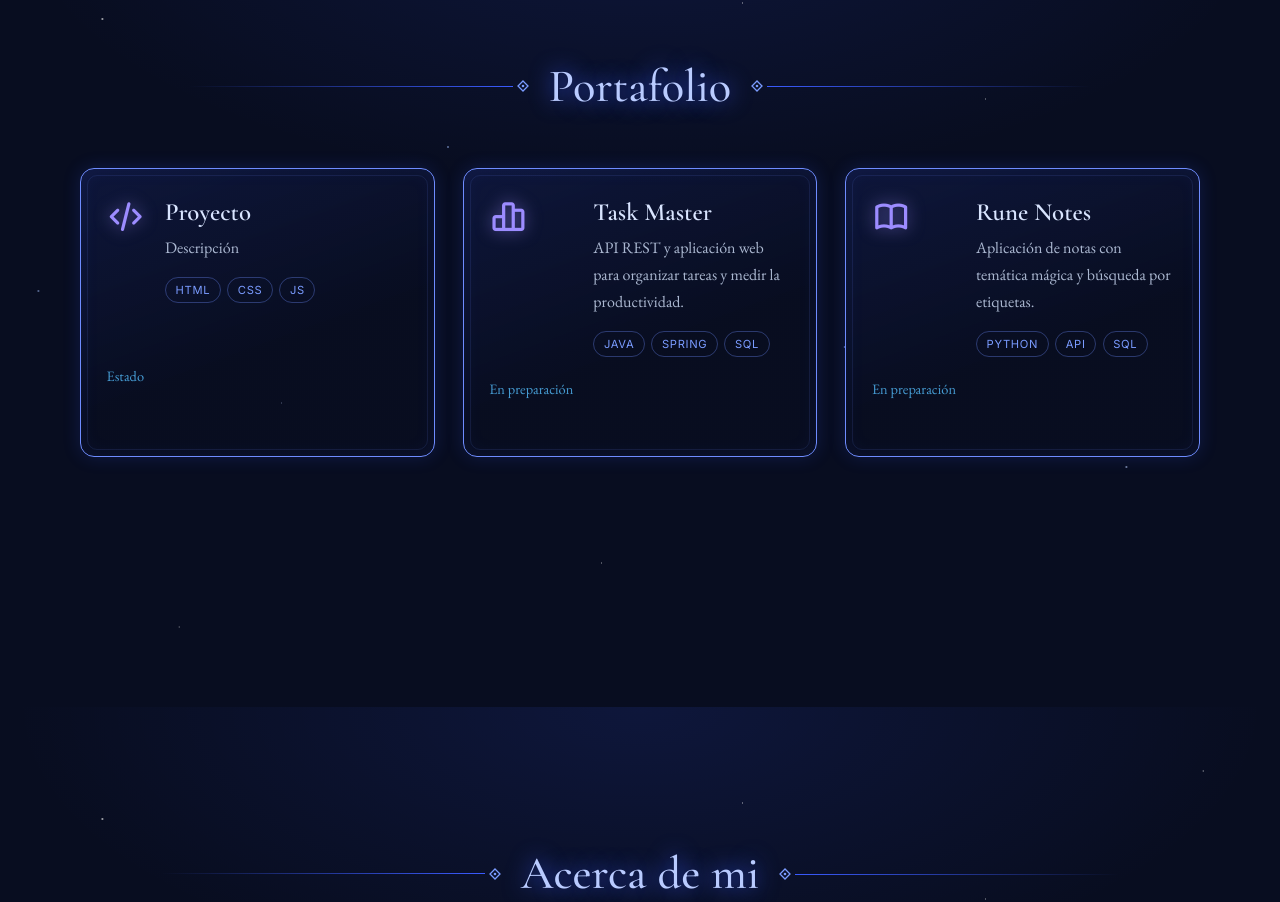
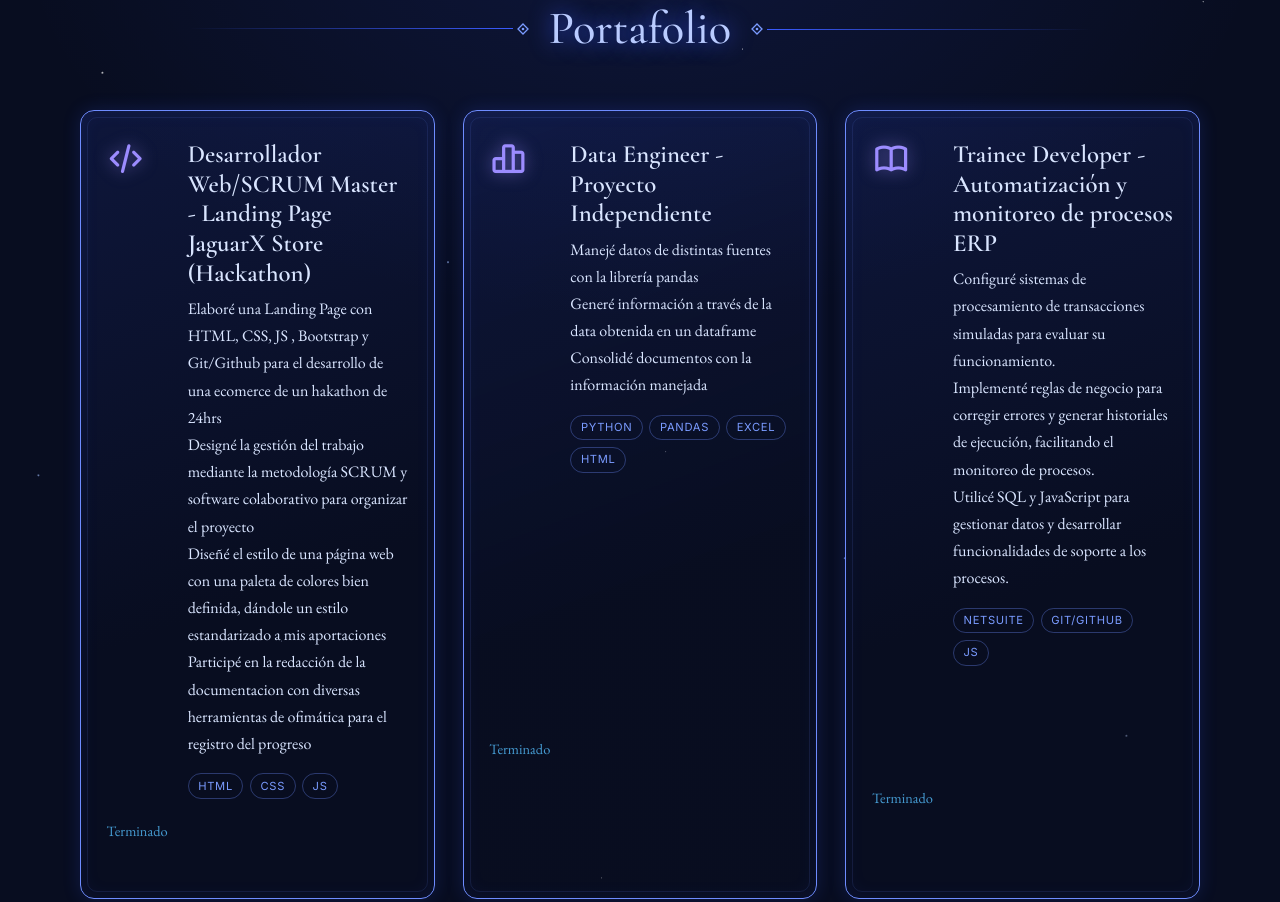
Before and after one commit to DanielMirandaAyalaDev/Portafolio_DV, a plain HTML site: page index.html in a window 1280 px wide. Shown: the part 1631-2533 px from the top of the page. Drawn offline with nearby package versions, Linux system fonts and the light colour scheme.

Commit message:
feature: se arreglan los proyectos y se agregan nuevas animaciones

```diff
--- a/AnimacionMenu.js
+++ b/AnimacionMenu.js
@@ -1,10 +1,48 @@
-const trigger = document.querySelectorAll('nav li');
-trigger.forEach((menu) => menu.addEventListener('click', toggle));
+// Animación del menú: marca como "active" la opción pulsada
+// y también la sección que se está viendo al hacer scroll.
+document.documentElement.classList.add('js');
 
-function toggle(){
-    trigger.forEach((item) => item != this ? item.classList.remove('active') : null);
+const opciones = document.querySelectorAll('.navigation li');
+const secciones = document.querySelectorAll('section > div');
 
-    if(this.classList != 'active'){
-        this.classList.toggle('active');
-    }
+function activar(id) {
+    opciones.forEach((li) => {
+        const enlace = li.querySelector('a');
+        li.classList.toggle('active', enlace.getAttribute('href') === '#' + id);
+    });
 }
+
+// Al hacer clic en el menú
+opciones.forEach((li) => {
+    li.addEventListener('click', () => {
+        activar(li.querySelector('a').getAttribute('href').slice(1));
+    });
+});
+
+// Al hacer scroll: la sección que ocupa el centro de la pantalla
+const observadorSecciones = new IntersectionObserver((entradas) => {
+    entradas.forEach((entrada) => {
+        if (!entrada.isIntersecting) return;
+        // El pie de página (contacto) mantiene activo "Blog", el último del menú
+        activar(entrada.target.id === 'contacto' ? 'blog_nav' : entrada.target.id);
+    });
+}, { rootMargin: '-50% 0px -50% 0px' });
+
+secciones.forEach((seccion) => observadorSecciones.observe(seccion));
+const pie = document.getElementById('contacto');
+if (pie) observadorSecciones.observe(pie);
+
+// Aparición suave de los elementos con la clase "revelar"
+const observadorRevelar = new IntersectionObserver((entradas, obs) => {
+    entradas.forEach((entrada) => {
+        if (entrada.isIntersecting) {
+            entrada.target.classList.add('visible');
+            obs.unobserve(entrada.target);
+        }
+    });
+}, { threshold: 0.15 });
+
+document.querySelectorAll('.revelar').forEach((el, i) => {
+    el.style.transitionDelay = (i % 4) * 80 + 'ms';
+    observadorRevelar.observe(el);
+});
--- a/index.html
+++ b/index.html
@@ -126,31 +126,77 @@
                         <article class="tarjeta revelar">
                             <i class="ti ti-code tarjeta-icono" aria-hidden="true"></i>
                             <div>
-                                <h3>Proyecto</h3>
-                                <p>Descripción</p>
-                                <ul class="etiquetas"><li>HTML</li><li>CSS</li><li>JS</li></ul>
+                                <h3>Desarrollador Web/SCRUM Master - Landing Page JaguarX Store (Hackathon)</h3>
+                                <ul>
+                                    <li>
+                                        Elaboré una Landing Page con HTML, CSS, JS , Bootstrap y Git/Github para el desarrollo de una ecomerce de un hakathon de 24hrs
+                                    </li>
+                                    <li>
+                                        Designé la gestión del trabajo mediante la metodología SCRUM y software colaborativo para organizar el proyecto
+                                    </li>
+                                    <li>
+                                        Diseñé el estilo de una página web con una paleta de colores bien definida, dándole un estilo estandarizado a mis aportaciones
+                                    </li>
+                                    <li>
+                                        Participé en la redacción de la documentacion con diversas herramientas de ofimática para el registro del progreso
+                                    </li>
+                                </ol>
+                                <ul class="etiquetas">
+                                    <li>HTML</li>
+                                    <li>CSS</li>
+                                    <li>JS</li>
+                                </ul>
                             </div>
-                            <span class="tarjeta-estado" aria-label="Proyecto por publicar">Estado</span>
+                            <span class="tarjeta-estado" aria-label="Proyecto por publicar">Terminado</span>
                         </article>
 
                         <article class="tarjeta revelar">
                             <i class="ti ti-chart-bar tarjeta-icono" aria-hidden="true"></i>
                             <div>
-                                <h3>Task Master</h3>
-                                <p>API REST y aplicación web para organizar tareas y medir la productividad.</p>
-                                <ul class="etiquetas"><li>Java</li><li>Spring</li><li>SQL</li></ul>
+                                <h3>Data Engineer - Proyecto Independiente</h3>
+                                <ul>
+                                    <li>
+                                        Manejé datos de distintas fuentes con la librería pandas
+                                    </li>
+                                    <li>
+                                        Generé información a través de la data obtenida en un dataframe
+                                    </li>
+                                    <li>
+                                        Consolidé documentos con la información manejada
+                                    </li>
+                                </ol>
+                                <ul class="etiquetas">
+                                    <li>Python</li>
+                                    <li>Pandas</li>
+                                    <li>Excel</li>
+                                    <li>HTML</li>
+                                </ul>
                             </div>
-                            <span class="tarjeta-estado" aria-label="Proyecto por publicar">En preparación</span>
+                            <span class="tarjeta-estado" aria-label="Proyecto por publicar">Terminado</span>
                         </article>
 
                         <article class="tarjeta revelar">
                             <i class="ti ti-book tarjeta-icono" aria-hidden="true"></i>
                             <div>
-                                <h3>Rune Notes</h3>
-                                <p>Aplicación de notas con temática mágica y búsqueda por etiquetas.</p>
-                                <ul class="etiquetas"><li>Python</li><li>API</li><li>SQL</li></ul>
+                                <h3>Trainee Developer - Automatización y monitoreo de procesos ERP</h3>
+                                <ul>
+                                    <li>
+                                        Configuré sistemas de procesamiento de transacciones simuladas para evaluar su funcionamiento.
+                                    </li>
+                                    <li>
+                                        Implementé reglas de negocio para corregir errores y generar historiales de ejecución, facilitando el monitoreo de procesos.
+                                    </li>
+                                    <li>
+                                        Utilicé SQL y JavaScript para gestionar datos y desarrollar funcionalidades de soporte a los procesos.
+                                    </li>
+                                </ol>
+                                <ul class="etiquetas">
+                                    <li>Netsuite</li>
+                                    <li>Git/Github</li>
+                                    <li>JS</li>
+                                </ul>
                             </div>
-                            <span class="tarjeta-estado" aria-label="Proyecto por publicar">En preparación</span>
+                            <span class="tarjeta-estado" aria-label="Proyecto por publicar">Terminado</span>
                         </article>
                     </div>
                 </div>
--- a/styles.css
+++ b/styles.css
@@ -576,10 +576,11 @@ main > div:not(#home_nav) > h1::after,
     color: var(--texto-color);
 }
 
-.tarjeta p{
+.tarjeta ol{
     font-size: 1rem;
     color: var(--pale-silver);
     opacity: .85;
+    list-style-type: circle;
 }
 
 .etiquetas{
```
